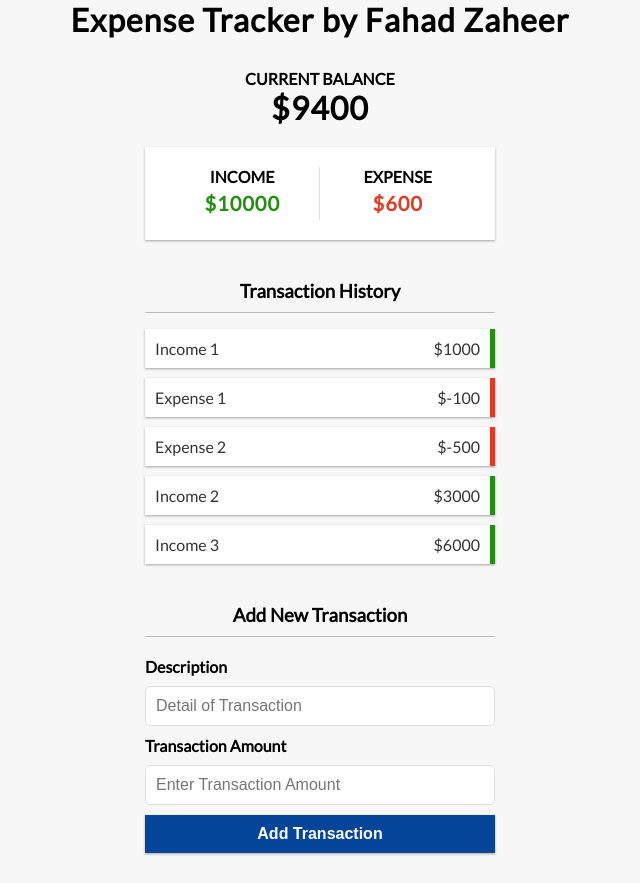
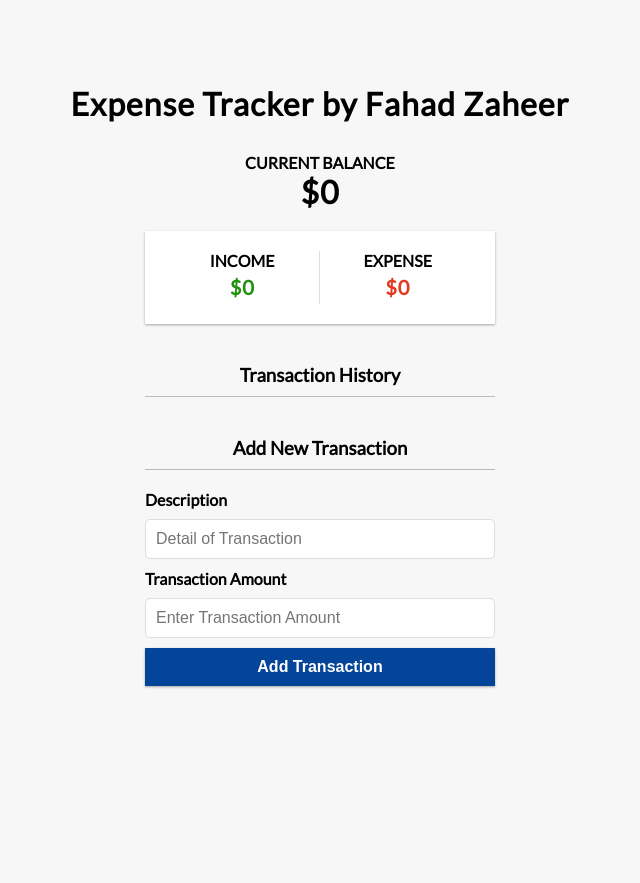
Before and after one commit to FahadZaheerfzr/React-Surge-Github-Actions, a React (Vite) app in the folder First-React-App/: page / in a window 1280 px wide. Shown: the whole page, without its empty margins (320-960 px from the left). After the commit the page ends 800 px from the top, so only its background shows below. Built offline with nearby package versions, Linux system fonts and the light colour scheme.

Commit message:
Code Refactoring

```diff
--- a/First-React-App/src/App.css
+++ b/First-React-App/src/App.css
@@ -99,6 +99,8 @@ input[type='number'] {
   width: 100%;
 }
 
+
+
 .btn {
   cursor: pointer;
   background-color: rgb(4, 69, 153);
--- a/First-React-App/src/components/AccountSummary/AccountSummary.jsx
+++ b/First-React-App/src/components/AccountSummary/AccountSummary.jsx
@@ -1,8 +1,8 @@
-import { useContext, useState } from "react";
+import { useContext } from "react";
 import { GlobalContext } from '../../contexts/GlobalContext';
 
 const AccountSummary = () => {
-    const {transaction, dispatch, expense,income} = useContext(GlobalContext);
+    const {expense,income} = useContext(GlobalContext);
     return (
         <div className="inc-exp-container">
             <div>
--- a/First-React-App/src/components/AddTransaction/AddTransaction.jsx
+++ b/First-React-App/src/components/AddTransaction/AddTransaction.jsx
@@ -2,8 +2,8 @@ import { useContext, useState } from "react"
 import { GlobalContext } from "../../contexts/GlobalContext";
 
 const AddTransaction = () => {
-    const [description, setDescription] = useState();
-    const [transactionAmount, setTransactionAmount] = useState();
+    const [description, setDescription] = useState("");
+    const [transactionAmount, setTransactionAmount] = useState("");
     const {transaction, dispatch} = useContext(GlobalContext);
     const [id, setID] = useState(transaction.length+1);
 
--- a/First-React-App/src/components/Balance/Balance.jsx
+++ b/First-React-App/src/components/Balance/Balance.jsx
@@ -2,7 +2,7 @@ import { useContext, useState } from "react";
 import { GlobalContext } from '../../contexts/GlobalContext';
 
 const Balance = () => {
-    const {transaction, dispatch, expense,income} = useContext(GlobalContext);
+    const {expense,income} = useContext(GlobalContext);
     return(
         <div>
             <h4>Current Balance</h4>
--- a/First-React-App/src/contexts/AppReducer.jsx
+++ b/First-React-App/src/contexts/AppReducer.jsx
@@ -1,20 +1,13 @@
 export default (state, action) => {
     switch(action.type) {
-        case 'ADD_TRANSACTION':
-            if(action.transaction.transactionAmount.toString().startsWith("-")){
-                return {
-                    ... state,
-                    transactions: state.transactions.concat(action.transaction),
-                    expense: state.expense + Math.abs(parseInt(action.transaction.transactionAmount))
-                };
-            }
-            else{
-                return {
-                    ... state,
-                    transactions: state.transactions.concat(action.transaction),
-                    income: state.income + parseInt(action.transaction.transactionAmount)
-                };
-            }
+        case 'ADD_TRANSACTION':{
+            let result = {... state}
+                action.transaction.transactionAmount.toString().startsWith("-")?
+                result.expense=state.expense + Math.abs(parseInt(action.transaction.transactionAmount)):
+                result.income=state.income + parseInt(action.transaction.transactionAmount)
+                result.transactions= state.transactions.concat(action.transaction);
+            return result;
+        }
         case 'DELETE_TRANSACTION':
             var result = state.transactions.find(obj => {
                 return obj.id === action.id;
--- a/First-React-App/src/contexts/GlobalContext.jsx
+++ b/First-React-App/src/contexts/GlobalContext.jsx
@@ -3,14 +3,10 @@ import AppReducer from "./AppReducer";
 
 const initialState = {
     transactions: [
-        {id:1, description:"Income 1", transactionAmount: 1000},
-        {id:2, description:"Expense 1", transactionAmount: -100},
-        {id:3, description:"Expense 2", transactionAmount: -500},
-        {id:4, description:"Income 2", transactionAmount: 3000},
-        {id:5, description:"Income 3", transactionAmount: 6000},
+
     ],
-    expense:600,
-    income:10000,
+    expense:0,
+    income:0,
 };
 
 export const GlobalContext = createContext(initialState);
```
